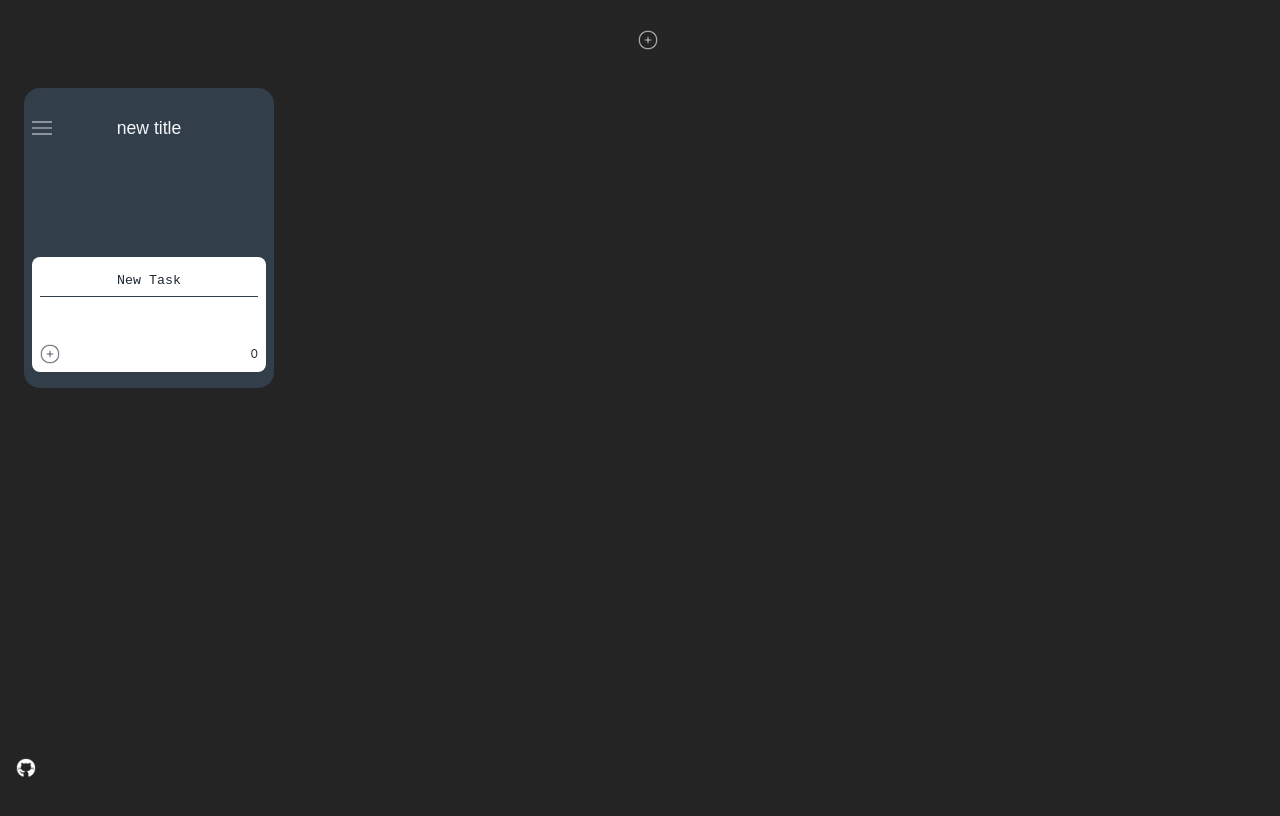
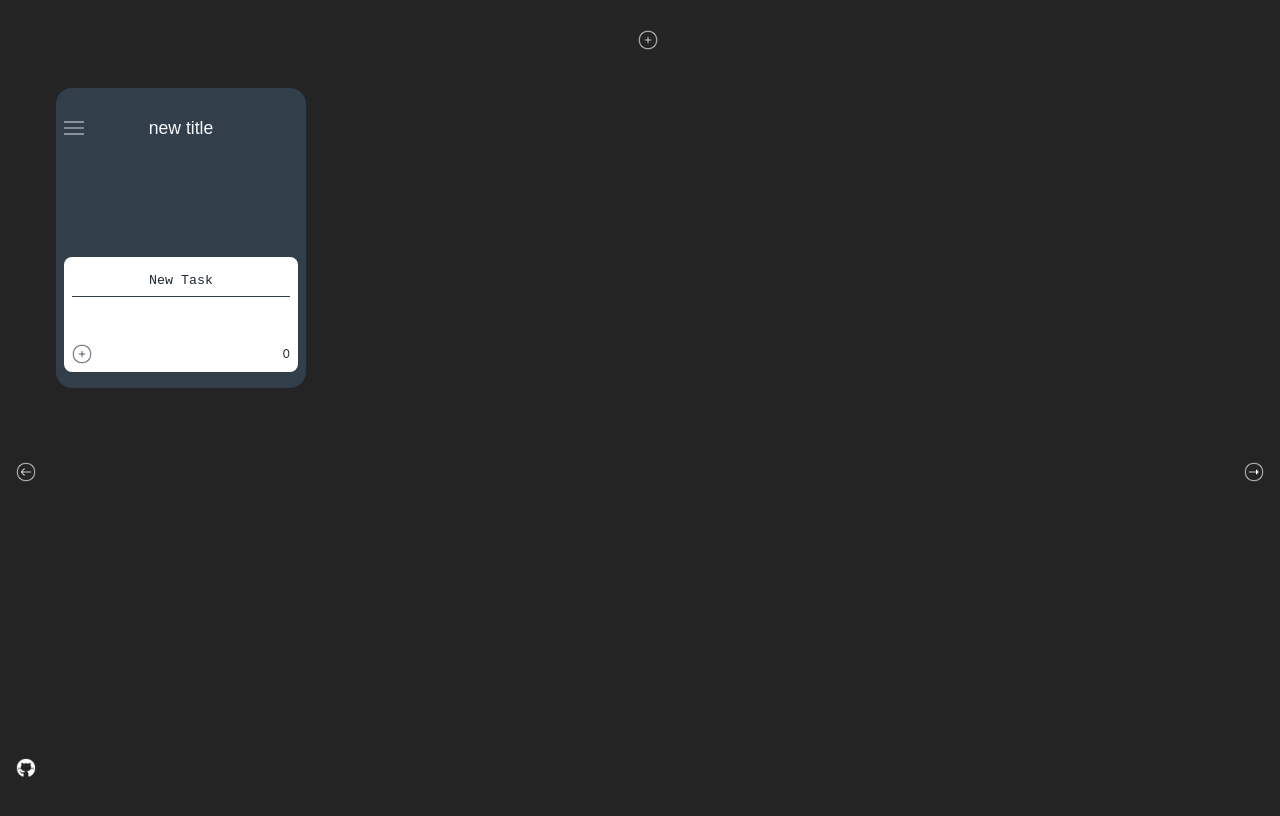
Before and after one commit to Andrewske/idea-board, a React (Vite) app: page / in a window 1280 px wide. Both pictures are taken after a click on the picture 648 px from the left and 40 px from the top of the page. Shown: the top 816 px of the page. Built offline with nearby package versions, Linux system fonts and the light colour scheme.

Commit message:
add useScroll and icons

```diff
--- a/src/App.css
+++ b/src/App.css
@@ -19,6 +19,7 @@ input {
 .icon {
   height: 1rem;
   width: 1rem;
+  cursor: pointer;
 
   &:hover {
     transform: scale(1.25);
--- a/src/components/Board/index.tsx
+++ b/src/components/Board/index.tsx
@@ -1,5 +1,7 @@
 import { v4 as uuidv4 } from 'uuid';
 import { ListType } from '../../types';
+
+import useScroll from '../../hooks/useScroll';
 
 import Header from '../Header';
 import List from '../List';
@@ -11,6 +13,8 @@ interface BoardTypes {
 }
 
 const Board = ({ globalState, setGlobalState }: BoardTypes) => {
+  const { scrollLeft, scrollRight } = useScroll();
+
   // create a new list and save it in the global state
   const createList = () => {
     setGlobalState([
@@ -36,7 +40,18 @@ const Board = ({ globalState, setGlobalState }: BoardTypes) => {
   return (
     <div className="wrapper">
       <Header createList={createList} />
-      <div className="container">
+      <div
+        className="container"
+        id="board"
+      >
+        <div className="scroll-icon left">
+          <img
+            className="icon menu-icon"
+            src="/icons/icons8-back-arrow-50.png"
+            alt="menu"
+            onClick={scrollLeft}
+          />
+        </div>
         {globalState.length > 0
           ? globalState.map((list, index) => (
               <List
@@ -48,6 +63,14 @@ const Board = ({ globalState, setGlobalState }: BoardTypes) => {
               />
             ))
           : null}
+        <div className="scroll-icon right">
+          <img
+            className="icon menu-icon"
+            src="/icons/icons8-circled-right-50.png"
+            alt="menu"
+            onClick={scrollRight}
+          />
+        </div>
       </div>
     </div>
   );
--- a/src/components/Board/styles.scss
+++ b/src/components/Board/styles.scss
@@ -10,9 +10,41 @@
     height: 100%;
     overflow-x: scroll;
     scroll-behavior: smooth;
+    position: relative;
+    padding: 0rem 2rem;
+    max-width: 100vw;
 
     &::-webkit-scrollbar {
       display: none;
     }
+
+    .scroll-icon {
+      position: fixed;
+      height: 100%;
+      display: flex;
+      justify-content: center;
+      align-items: center;
+      padding: 1rem;
+      z-index: 2;
+
+      &.left {
+        left: 0;
+      }
+
+      &.right {
+        right: 0;
+      }
+
+      .icon {
+        background-color: #242424;
+        border-radius: 1.25rem;
+      }
+    }
+
+    @media (max-width: 650px) {
+      .scroll-icon {
+        display: none !important;
+      }
+    }
   }
 }
--- a/src/components/List/styles.scss
+++ b/src/components/List/styles.scss
@@ -10,6 +10,7 @@
   background-color: #323f4b;
   margin: 1rem;
   padding: 1rem 0.5rem;
+  z-index: 1;
 
   .list-header {
     width: 100%;
--- /dev/null
+++ b/src/hooks/useScroll.tsx
@@ -0,0 +1,36 @@
+import { useEffect, useCallback } from 'react';
+
+const useScroll = () => {
+  const scrollLeft = useCallback(() => {
+    console.log('scrollLeft');
+    const board = document.getElementById('board');
+    if (board) {
+      board.scrollLeft -= 300;
+    }
+  }, []);
+
+  const scrollRight = useCallback(() => {
+    const board = document.getElementById('board');
+    if (board) {
+      board.scrollLeft += 300;
+    }
+  }, []);
+
+  useEffect(() => {
+    const handleKeyPress = (e: WindowEventMap['keypress']) => {
+      if (e.key === 'ArrowLeft') {
+        scrollLeft();
+      }
+      if (e.key === 'ArrowRight') {
+        scrollRight();
+      }
+    };
+    window.addEventListener('keypress', handleKeyPress);
+
+    return () => window.removeEventListener('keypress', handleKeyPress);
+  }, [scrollLeft, scrollRight]);
+
+  return { scrollLeft, scrollRight };
+};
+
+export default useScroll;
```
